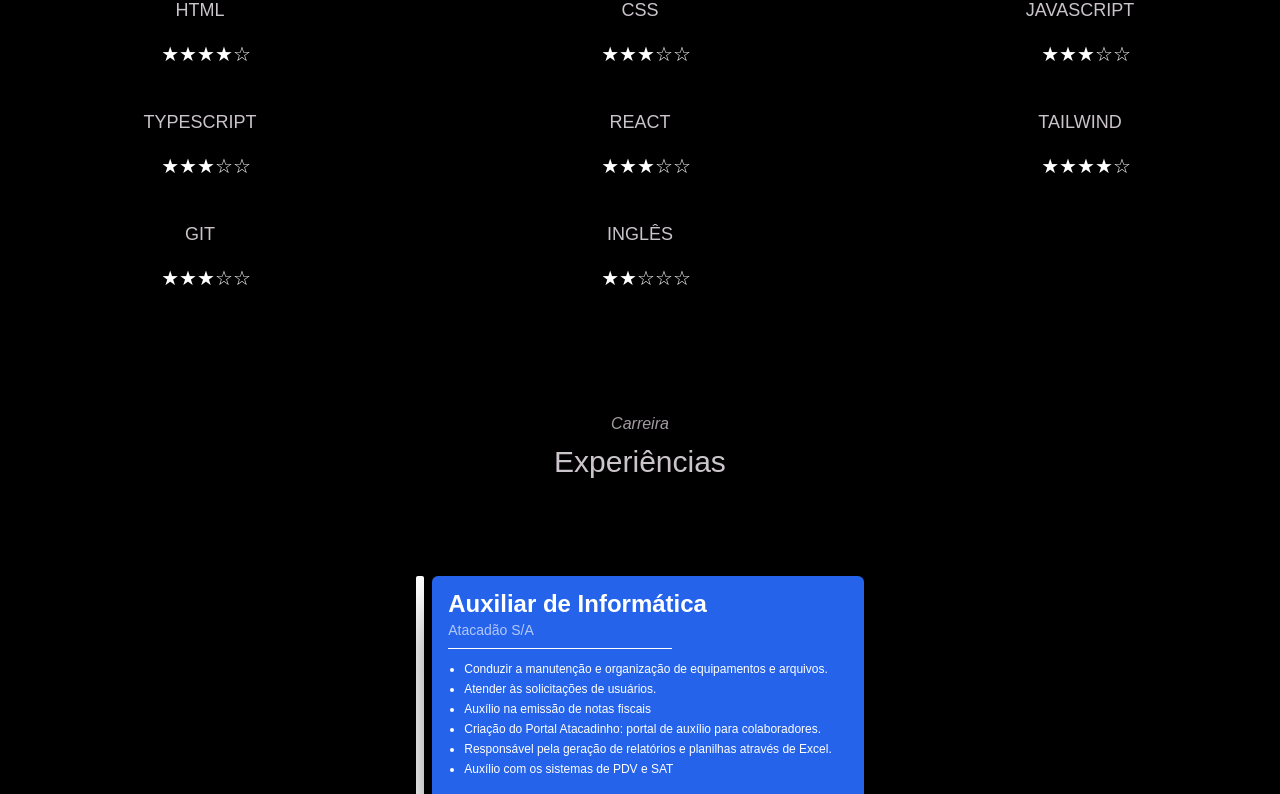
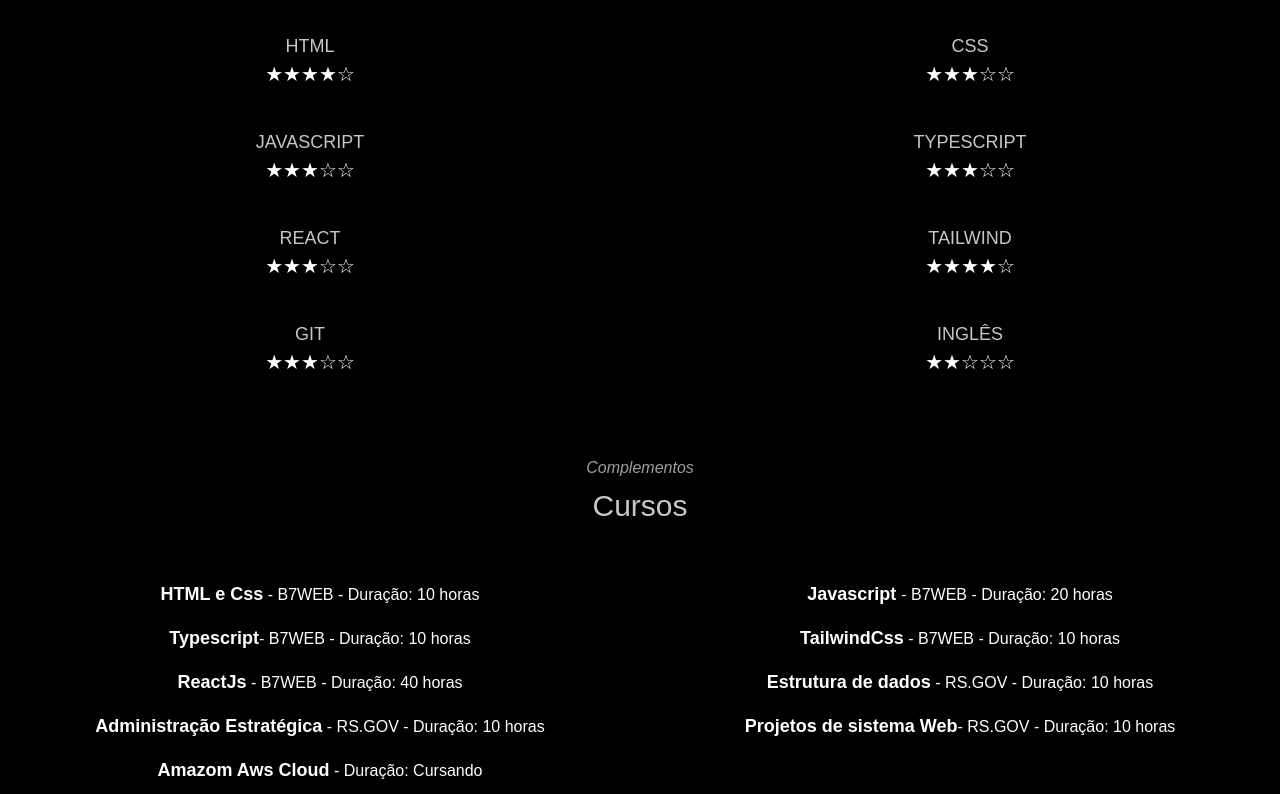
Before and after one commit to rafaelisac23/Meu-Portfolio, a Next.js app: page / in a window 1280 px wide. Shown: the part 1020-1814 px from the top of the page. Built offline with nearby package versions, Linux system fonts and the light colour scheme.

Commit message:
Finished_complements

```diff
--- a/src/Components/Complements.tsx
+++ b/src/Components/Complements.tsx
@@ -1,7 +1,68 @@
+import "@fontsource-variable/montserrat";
+import { TypeAnimation } from "react-type-animation";
+import { motion } from "framer-motion";
+
 export const Complements = () => {
   return (
-    <div className="">
-      <div></div>
+    <div className="w-full flex flex-col ">
+      {/* titulo Cursos*/}
+      <div className="w-full  flex flex-col">
+        <motion.div
+          initial={{ opacity: 0, y: 20 }}
+          whileInView={{ opacity: 1, y: 0 }}
+          transition={{ duration: 0.7, ease: "easeIn" }}
+          viewport={{ once: true }} // Garante que a animação ocorra apenas uma vez
+        >
+          <div className="w-full ">
+            <h1 className="text-mintcream text-center mt-10 italic opacity-80 font-Montserrat text-shadow">
+              Complementos
+            </h1>
+            <h2 className="text-mintcream text-center text-3xl my-2 font-Montserrat text-shadow">
+              Cursos
+            </h2>
+          </div>
+        </motion.div>
+      </div>
+      {/* fim titulo Cursos*/}
+
+      <div className="grid grid-cols-1 sm:grid-cols-2 w-full p-2  text-center place-items-center gap-4 font-Montserrat text-white mt-10">
+        <div>
+          <span className="font-bold text-lg">HTML e Css</span> - B7WEB -
+          Duração: 10 horas
+        </div>
+        <div>
+          <span className="font-bold text-lg"> Javascript </span> - B7WEB -
+          Duração: 20 horas
+        </div>
+        <div>
+          <span className="font-bold text-lg">Typescript</span>- B7WEB -
+          Duração: 10 horas
+        </div>
+        <div>
+          <span className="font-bold text-lg">TailwindCss</span> - B7WEB -
+          Duração: 10 horas
+        </div>
+        <div>
+          <span className="font-bold text-lg">ReactJs</span> - B7WEB - Duração:
+          40 horas
+        </div>
+        <div>
+          <span className="font-bold text-lg">Estrutura de dados</span> - RS.GOV
+          - Duração: 10 horas
+        </div>
+        <div className="text-center">
+          <span className="font-bold text-lg">Administração Estratégica</span> -
+          RS.GOV - Duração: 10 horas
+        </div>
+        <div className="px-2 text-center">
+          <span className="font-bold text-lg">Projetos de sistema Web</span>-
+          RS.GOV - Duração: 10 horas
+        </div>
+        <div>
+          <span className="font-bold text-lg">Amazom Aws Cloud</span> - Duração:
+          Cursando
+        </div>
+      </div>
     </div>
   );
 };
--- a/src/Components/HardSkils.tsx
+++ b/src/Components/HardSkils.tsx
@@ -22,7 +22,7 @@ export const HardSkils = () => {
       </motion.div>
 
       <motion.div
-        className="mt-10  w-full grid grid-cols-1 sm:grid-cols-2 md:grid-cols-2 lg:grid-cols-3 place-items-center  gap-10 "
+        className="mt-10  w-full grid grid-cols-2 sm:grid-cols-2 md:grid-cols-2 lg:grid-cols-2 place-items-center gap-10 "
         initial={{ opacity: 0, x: -50 }}
         whileInView={{ opacity: 1, x: 0 }}
         transition={{ duration: 2.0, ease: "easeOut" }}
--- a/src/Components/Rating/Rating.tsx
+++ b/src/Components/Rating/Rating.tsx
@@ -14,11 +14,11 @@ export const Rating = ({ data }: Props) => {
   const stars = emojis[notaInt].repeat(notaInt) + emojis[0].repeat(5 - notaInt);
 
   return (
-    <div className="flex flex-col gap-4  justify-center items-center text-xl w-72 hover:scale-110">
-      <div className="text-lg  font-Montserrat text-mintcream">
+    <div className="flex flex-col  w-28  justify-center items-center text-xl hover:scale-110">
+      <div className="text-sm md:text-lg font-Montserrat text-mintcream ">
         {data.nameSkill}
       </div>
-      <div className="ml-3 text-white">{stars}</div>
+      <div className="text-white">{stars}</div>
     </div>
   );
 };
--- a/src/app/page.tsx
+++ b/src/app/page.tsx
@@ -154,6 +154,13 @@ const page = () => {
               >
                 Hard Skills
               </button>
+
+              <button
+                className="text-white uppercase"
+                onClick={() => scrollToSection(compRef)}
+              >
+                Complementos
+              </button>
               <button
                 className="text-white uppercase"
                 onClick={() => scrollToSection(expeRef)}
@@ -177,7 +184,7 @@ const page = () => {
         )}
       </nav>
 
-      <div ref={aboutRef} className="pt-1">
+      <div ref={aboutRef} className="pt-1 md:pt-10">
         <AboutMe />
       </div>
 
```
